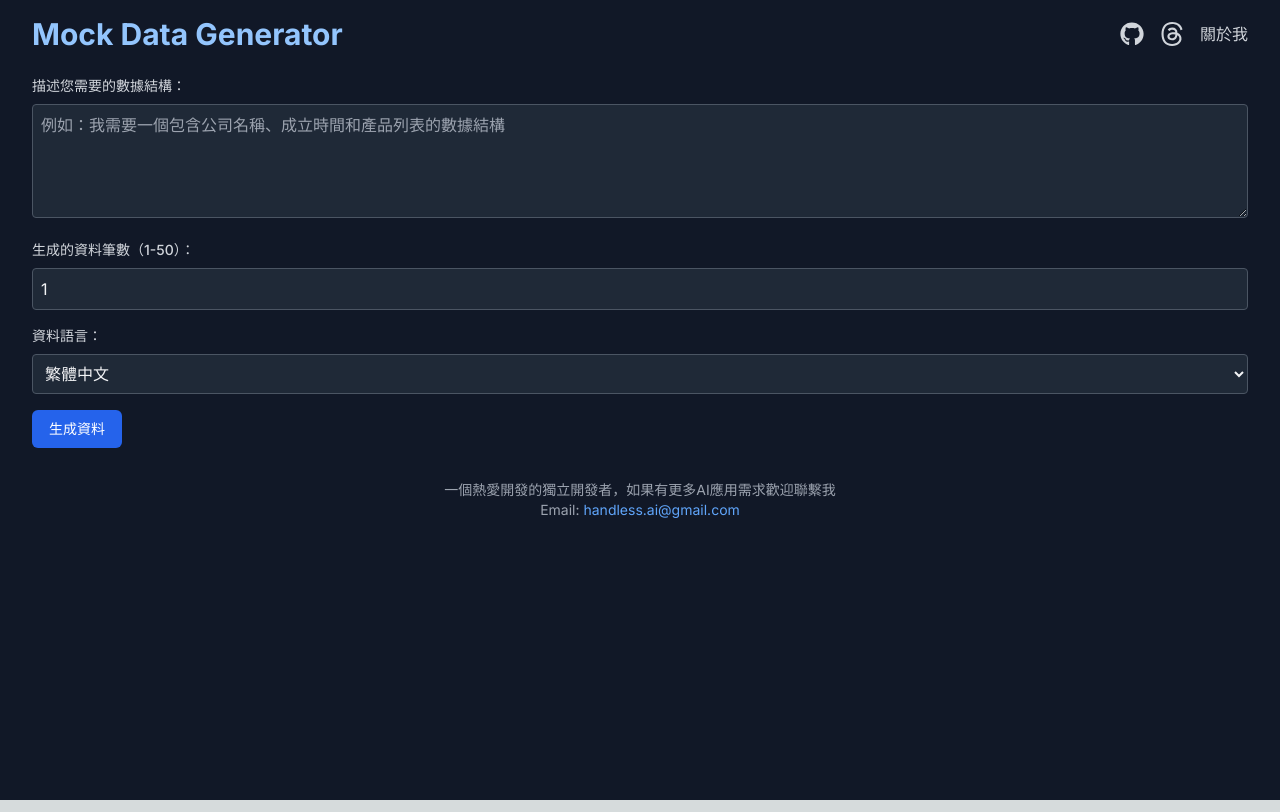
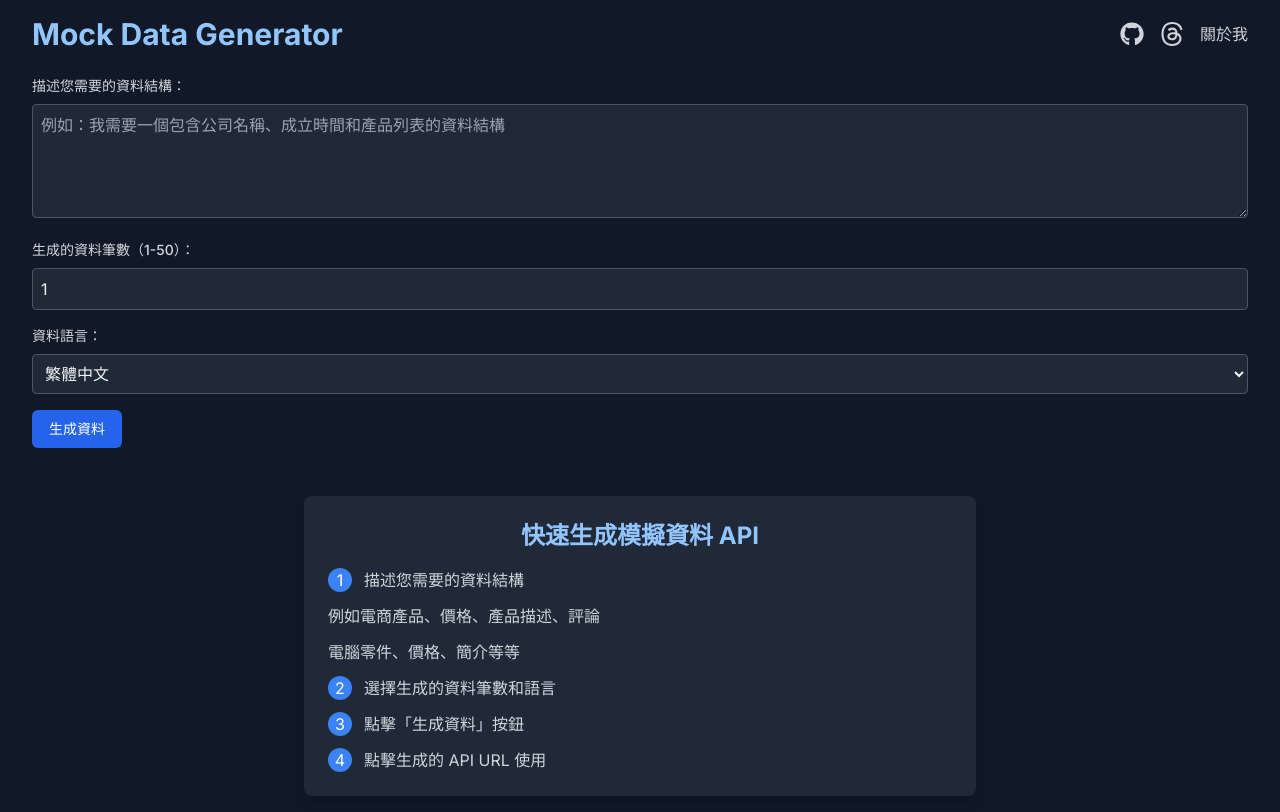
Before and after one commit to yztracker/AI-mockdata, a Next.js app: page / in a window 1280 px wide. Built offline with nearby package versions, Linux system fonts and the light colour scheme.

Commit message:
改進頁面底部的使用說明樣式
- 增加視覺吸引力和可讀性

```diff
--- a/src/app/page.js
+++ b/src/app/page.js
@@ -58,7 +58,7 @@ export default function Home() {
         console.error("Error generating data:", error);
         retries--;
         if (retries === 0) {
-          alert("無法生成數據，請稍後再試。");
+          alert("無法生成資料，請稍後再試。");
         }
       }
     }
@@ -99,7 +99,7 @@ export default function Home() {
             htmlFor="userInput"
             className="block text-sm font-medium text-gray-300 mb-2"
           >
-            描述您需要的數據結構：
+            描述您需要的資料結構：
           </label>
           <textarea
             id="userInput"
@@ -107,7 +107,7 @@ export default function Home() {
             onChange={(e) => setUserInput(e.target.value)}
             className="w-full p-2 border rounded bg-gray-800 text-gray-100 border-gray-600 focus:border-blue-500 focus:ring focus:ring-blue-500 focus:ring-opacity-50"
             rows="4"
-            placeholder="例如：我需要一個包含公司名稱、成立時間和產品列表的數據結構"
+            placeholder="例如：我需要一個包含公司名稱、成立時間和產品列表的資料結構"
           />
         </div>
         <div className="mb-4">
@@ -199,17 +199,42 @@ export default function Home() {
         </div>
       )}
 
-      <footer className="mt-8 text-center text-sm text-gray-400">
-        <p>一個熱愛開發的獨立開發者，如果有更多AI應用需求歡迎聯繫我</p>
-        <p>
-          Email:{" "}
-          <a
-            href="mailto:handless.ai@gmail.com"
-            className="text-blue-400 hover:text-blue-300"
-          >
-            handless.ai@gmail.com
-          </a>
-        </p>
+      <footer className="mt-12 text-center text-gray-300 bg-gray-800 rounded-lg shadow-lg p-6 max-w-2xl mx-auto">
+        <h2 className="text-2xl font-bold text-blue-300 mb-4">
+          快速生成模擬資料 API
+        </h2>
+        <ol className="text-left space-y-3">
+          <li className="flex items-start">
+            <span className="bg-blue-500 text-white rounded-full w-6 h-6 flex items-center justify-center mr-3 flex-shrink-0">
+              1
+            </span>
+            <span>描述您需要的資料結構</span>
+          </li>
+          <li className="flex items-start">
+            <span>例如電商產品、價格、產品描述、評論</span>
+          </li>
+          <li className="flex items-start">
+            <span>電腦零件、價格、簡介等等</span>
+          </li>
+          <li className="flex items-start">
+            <span className="bg-blue-500 text-white rounded-full w-6 h-6 flex items-center justify-center mr-3 flex-shrink-0">
+              2
+            </span>
+            <span>選擇生成的資料筆數和語言</span>
+          </li>
+          <li className="flex items-start">
+            <span className="bg-blue-500 text-white rounded-full w-6 h-6 flex items-center justify-center mr-3 flex-shrink-0">
+              3
+            </span>
+            <span>點擊「生成資料」按鈕</span>
+          </li>
+          <li className="flex items-start">
+            <span className="bg-blue-500 text-white rounded-full w-6 h-6 flex items-center justify-center mr-3 flex-shrink-0">
+              4
+            </span>
+            <span>點擊生成的 API URL 使用</span>
+          </li>
+        </ol>
       </footer>
     </div>
   );
```
